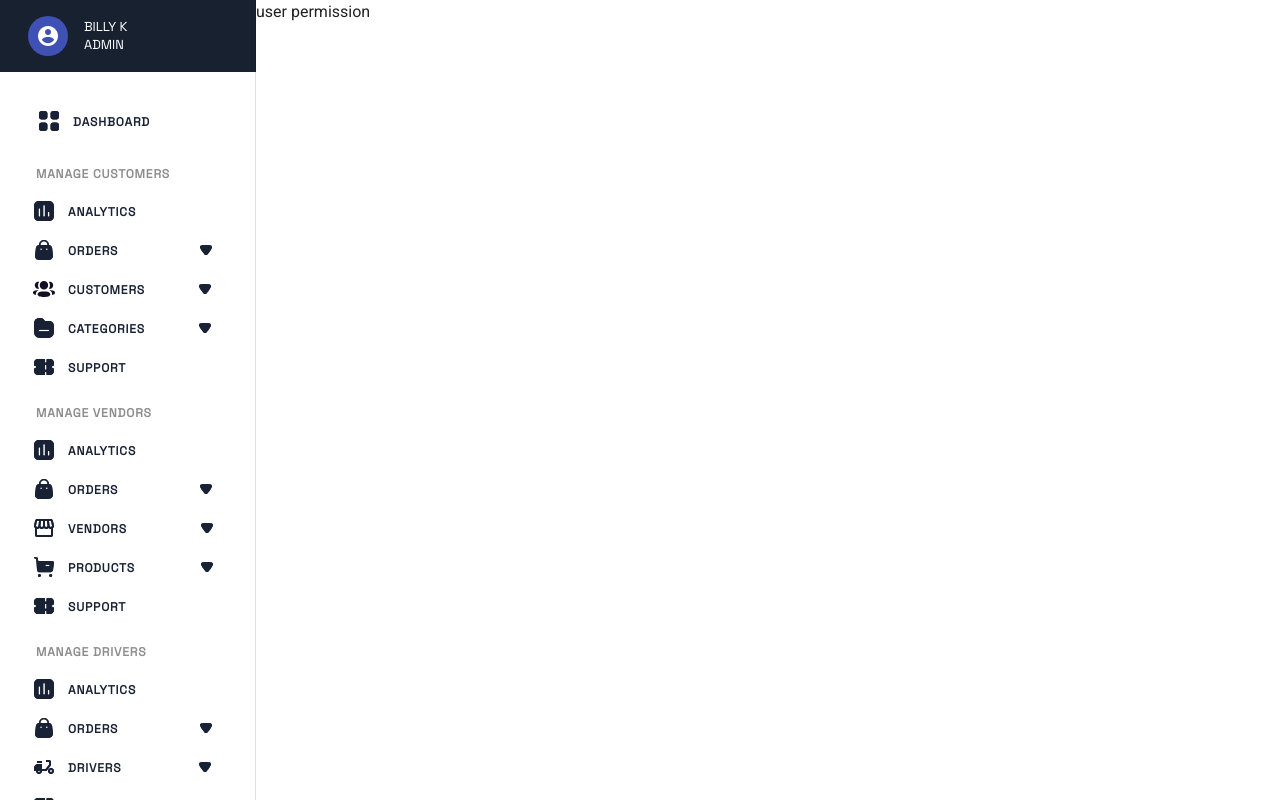
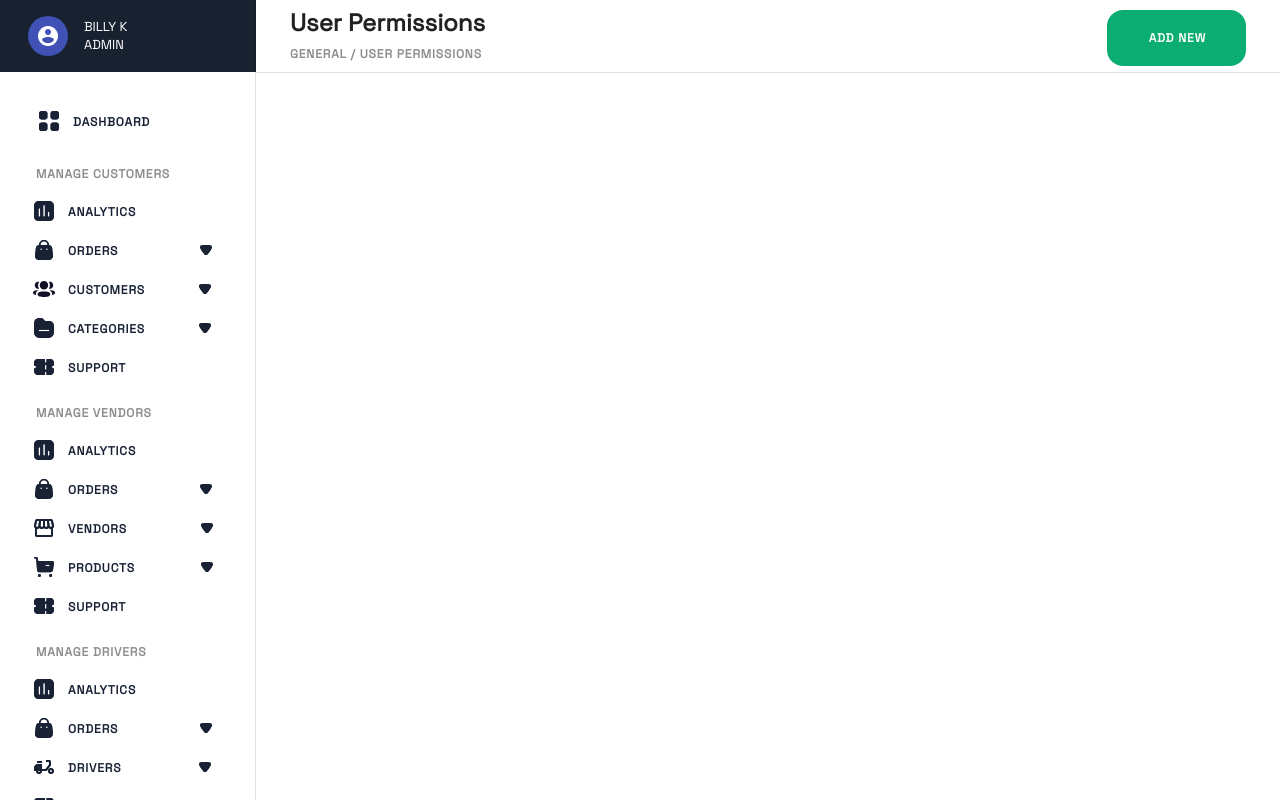
Before and after one commit to nazeeeh/culture-shop-app, a Nuxt app: page /settings/user_permissions in a window 1280 px wide. Built offline with nearby package versions, Linux system fonts and the light colour scheme.

Commit message:
Updated the settings page links

```diff
--- /dev/null
+++ b/components/General/Driveragreement.vue
@@ -0,0 +1,11 @@
+<template>
+    <div>
+        <h3>Driver agreement</h3>
+    </div>
+</template>
+
+<script>
+    export default {
+        name: 'driver-agreement'
+    }
+</script>
--- /dev/null
+++ b/components/General/Userpermission.vue
@@ -0,0 +1,11 @@
+<template>
+    <div>
+      <h3>User permission</h3>
+    </div>
+</template>
+
+<script>
+    export default {
+      name: 'user-permission'
+    }
+</script>
--- /dev/null
+++ b/components/General/Vendoragreement.vue
@@ -0,0 +1,11 @@
+<template>
+    <div>
+        <h3>Vendor agreement</h3>
+    </div>
+</template>
+
+<script>
+    export default {
+      name: 'vendor-agreement'
+    }
+</script>
--- a/components/settings_folder/Privacy.vue
+++ b/components/settings/General.vue
@@ -1,24 +1,24 @@
 <template>
   <div class="settings">
    <div class="bg">
-        <span class="text-uppercase text-bg">privacy and security</span>
+        <span class="text-uppercase text-bg">General</span>
     </div>
 
-    <div v-for="(set, i) in settingsTwo" :key="i" class="settings-list" :style="{color: set.color}" >
+    <div v-for="(setting, i) in settings" :key="i" class="settings-list">
         <div>
             <v-list dense>
              <v-list-item>
-                 <span class="p-b"> {{ set.content }} </span>
+                 <span class="p-b"> {{ setting.content }} </span>
              </v-list-item>
             </v-list>
         </div>
         <v-list dense>
          <div class="f-left">
-         <v-list-item :to="set.to" router>
+         <v-list-item :to="setting.to" router>
          <span class="p-s text-uppercase">
-                {{ set.views }}
+                {{ setting.views }}
             </span>
-              <icon :name="set.icon" class="mt-2"></icon>
+              <icon :name="setting.icon" class="mt-2"></icon>
 
          </v-list-item>
         </div>
@@ -28,19 +28,21 @@
 </template>
 <script>
 export default {
-    name: 'Privacy',
+    name: 'General',
 
-    data ()
- {
+    data () {
      return {
-           settingsTwo: [
-              {content: 'GDPR', views: 'view', icon: 'right', to: '/'},
-              {content: 'invoice & reports', views: 'view', icon: 'right', to: '/'},
-              {content: 'push notifications', views: 'view', icon: 'right', to: '/'},
-              {content: '2FA authentication', views: 'view', icon: 'right', color: '#8D8D8D', to: '/'},
+         settings: [
+              {content: 'User permissions', views: 'view', icon: 'right', to: '/settings/general/user-permissions'},
+              {content: 'vendor agreements', views: 'view', icon: 'right', to: '/settings/general/vendor-agreements'},
+              {content: 'driver agreements', views: 'view', icon: 'right', to: '/settings/general/driver-agreements'},
+              {content: 'privacy policy', views: 'view', icon: 'right', to: '/settings/general/privacy-policy'},
+              {content: 'terms & conditions', views: 'view', icon: 'right', to: '/settings/general/terms & conditions'},
           ],
      }
- }}
+
+    }
+ }
 </script>
 <style scoped>
 .bg{
@@ -75,5 +77,7 @@ export default {
     letter-spacing: 0.07em;
     color: #8D8D8D;
 }
-
+/* a{
+    text-decoration: none;
+} */
 </style>
--- a/components/settings_folder/General.vue
+++ b/components/settings/Privacy.vue
@@ -1,24 +1,24 @@
 <template>
   <div class="settings">
    <div class="bg">
-        <span class="text-uppercase text-bg">General</span>
+        <span class="text-uppercase text-bg">privacy and security</span>
     </div>
 
-    <div v-for="(setting, i) in settings" :key="i" class="settings-list">
+    <div v-for="(set, i) in settingsTwo" :key="i" class="settings-list"  >
         <div>
             <v-list dense>
              <v-list-item>
-                 <span class="p-b"> {{ setting.content }} </span>
+                 <span class="p-b" :style="{color: set.color}"> {{ set.content }} </span>
              </v-list-item>
             </v-list>
         </div>
         <v-list dense>
          <div class="f-left">
-         <v-list-item :to="setting.to" router>
+         <v-list-item :to="set.to" router>
          <span class="p-s text-uppercase">
-                {{ setting.views }}
+                {{ set.views }}
             </span>
-              <icon :name="setting.icon" class="mt-2"></icon>
+              <icon :name="set.icon" class="mt-2"></icon>
 
          </v-list-item>
         </div>
@@ -28,17 +28,16 @@
 </template>
 <script>
 export default {
-    name: 'General',
+    name: 'Privacy',
 
     data ()
  {
      return {
-         settings: [
-              {content: 'User permissions', views: 'view', icon: 'right', to: '/settings/user_permissions'},
-              {content: 'vendor agreements', views: 'view', icon: 'right', to: '/settings/vendor_agreement'},
-              {content: 'driver agreements', views: 'view', icon: 'right', to: '/settings/driver_agreement'},
-              {content: 'privacy policy', views: 'view', icon: 'right', to: '/settings/driver_agreement'},
-              {content: 'terms & conditions', views: 'view', icon: 'right', to: '/settings/driver_agreement'},
+           settingsTwo: [
+              {content: 'GDPR', views: 'view', icon: 'right', to: '/'},
+              {content: 'invoice & reports', views: 'view', icon: 'right', to: '/'},
+              {content: 'push notifications', views: 'view', icon: 'right', to: '/'},
+              {content: '2FA authentication', views: 'view', icon: 'right', color: '#8D8D8D', to: '/'},
           ],
      }
  }}
@@ -76,7 +75,5 @@ export default {
     letter-spacing: 0.07em;
     color: #8D8D8D;
 }
-/* a{
-    text-decoration: none;
-} */
+
 </style>
--- /dev/null
+++ b/pages/settings/general/_name.vue
@@ -0,0 +1,51 @@
+<template>
+  <div class="name-route">
+    <div class="header">
+      <h2 class="t-title">{{$route.params.name.replace(/-/g, ' ')}}</h2>
+    </div>
+        <!-- <h1>{{$route.params.name.replace(/-/g, ' ')}}</h1>
+        <nuxt-link to= "/settings">
+            General /
+        </nuxt-link>
+        <nuxt-link to= "">
+            {{$route.params.name}}
+        </nuxt-link>
+    <component :is="currentComponent">
+
+    </component> -->
+  </div>
+</template>
+<script>
+
+import userPermission from '~/components/General/Userpermission.vue'
+import vendorAgreement from '~/components/General/Vendoragreement.vue'
+import driverAgreement from '~/components/General/Driveragreement.vue'
+export default {
+
+    components: {
+        userPermission,
+        vendorAgreement,
+        driverAgreement
+    },
+
+    computed: {
+        currentComponent() {
+            return this.$route.params.name;
+        }
+    }
+}
+</script>
+<style scoped>
+a {
+    text-decoration: none;
+}
+.header{
+    font-family: 'Space Grotesk';
+    margin: 5px 0 6px 34px;
+}
+.t-title {
+    font-weight: bold;
+    font-size: 24px;
+    text-transform: capitalize;
+}
+</style>
--- a/pages/settings/index.vue
+++ b/pages/settings/index.vue
@@ -23,8 +23,8 @@
 </template>
 <script>
 
-import General from '~/components/settings_folder/General.vue'
-import Privacy from '~/components/settings_folder/Privacy.vue'
+import General from '~/components/settings/General.vue'
+import Privacy from '~/components/settings/Privacy.vue'
 
 export default {
     data () {
--- a/pages/settings/user_permissions.vue
+++ b/pages/settings/user_permissions.vue
@@ -1,3 +1,65 @@
 <template>
-    <div>user permission</div>
+  <div>
+    <div class="user-permission">
+         <div class="header">
+        <h2 class="t-title">{{ title }}</h2>
+        <span class="sub-title text-uppercase">{{ subTitle }} {{ namedRoute}}</span>
+      </div>
+      <div>
+        <v-btn @click="submitForm()" class="py-7 px-10 btn-btn" style="background: #0CAD73;
+          color: #fff; border-radius: 16px;"><span class="t-btn">add new</span> </v-btn>
+      </div>
+ </div>
+ <v-divider></v-divider>
+  </div>
 </template>
+<script>
+export default {
+    data () {
+        return {
+            title : 'User permissions',
+            subTitle: 'General ' +'/',
+            namedRoute: 'User permissions'
+        }
+    },
+    methods: {
+      submitForm(){
+        alert('Thank you!');
+      }
+    }
+
+}
+</script>
+<style scoped>
+.user-permission{
+  display: flex;
+  justify-content: space-between;
+}
+.header{
+    font-family: 'Space Grotesk';
+    margin: 5px 0 6px 34px;
+}
+.t-title{
+    font-weight: bold;
+    font-size: 24px;
+    text-transform: capitalize;
+}
+.sub-title{
+    font-weight: 600;
+    font-size: 12px;
+    line-height: 16px;
+    letter-spacing: 0.07em;
+    color: #8D8D8D;
+}
+.t-btn{
+  font-family: 'Space Grotesk';
+  font-weight: 600;
+font-size: 12px;
+line-height: 16px;
+letter-spacing: 0.07em;
+}
+.btn-btn{
+  margin: 10px 34px 6px 0;
+  box-shadow: none;
+}
+</style>
```
